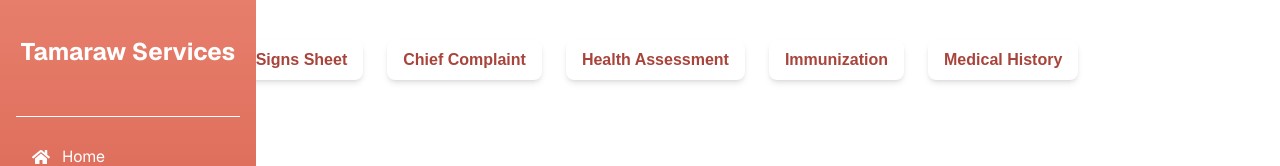
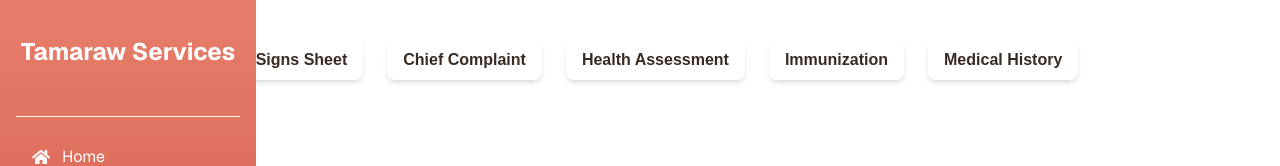
Before and after one commit to JoeyCollado/ehr, a Next.js app: page /pages/registration/administrationInformation in a window 1280 px wide. Shown: the top 166 px of the page. Built offline with nearby package versions, Linux system fonts and the light colour scheme; no server answers.

Commit message:
text change

```diff
--- a/app/pages/registration/administrationInformation/Subnav.tsx
+++ b/app/pages/registration/administrationInformation/Subnav.tsx
@@ -14,7 +14,7 @@ const Subnav = () => {
         ].map((item, index) => (
           <li key={index}>
             <Link href={item.href}>
-              <button className="px-4 py-2 cursor-pointer bg-white text-[#A8443B] font-semibold rounded-lg shadow-md hover:bg-[#FEECE2] transition">
+              <button className="px-4 py-2 cursor-pointer bg-white text-[#3A2B22] font-semibold rounded-lg shadow-md hover:bg-[#FEECE2] transition">
                 {item.label}
               </button>
             </Link>
```
